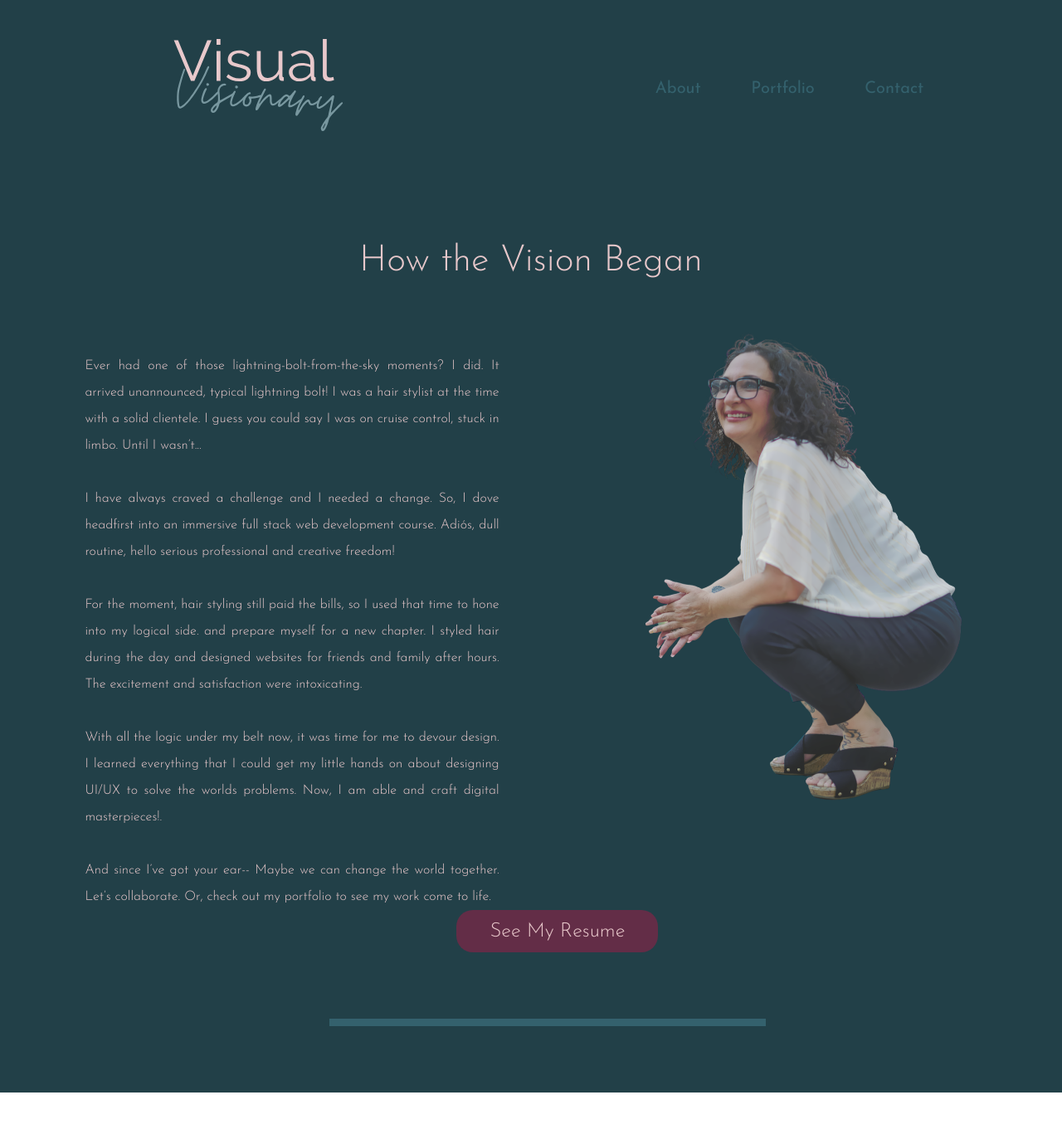
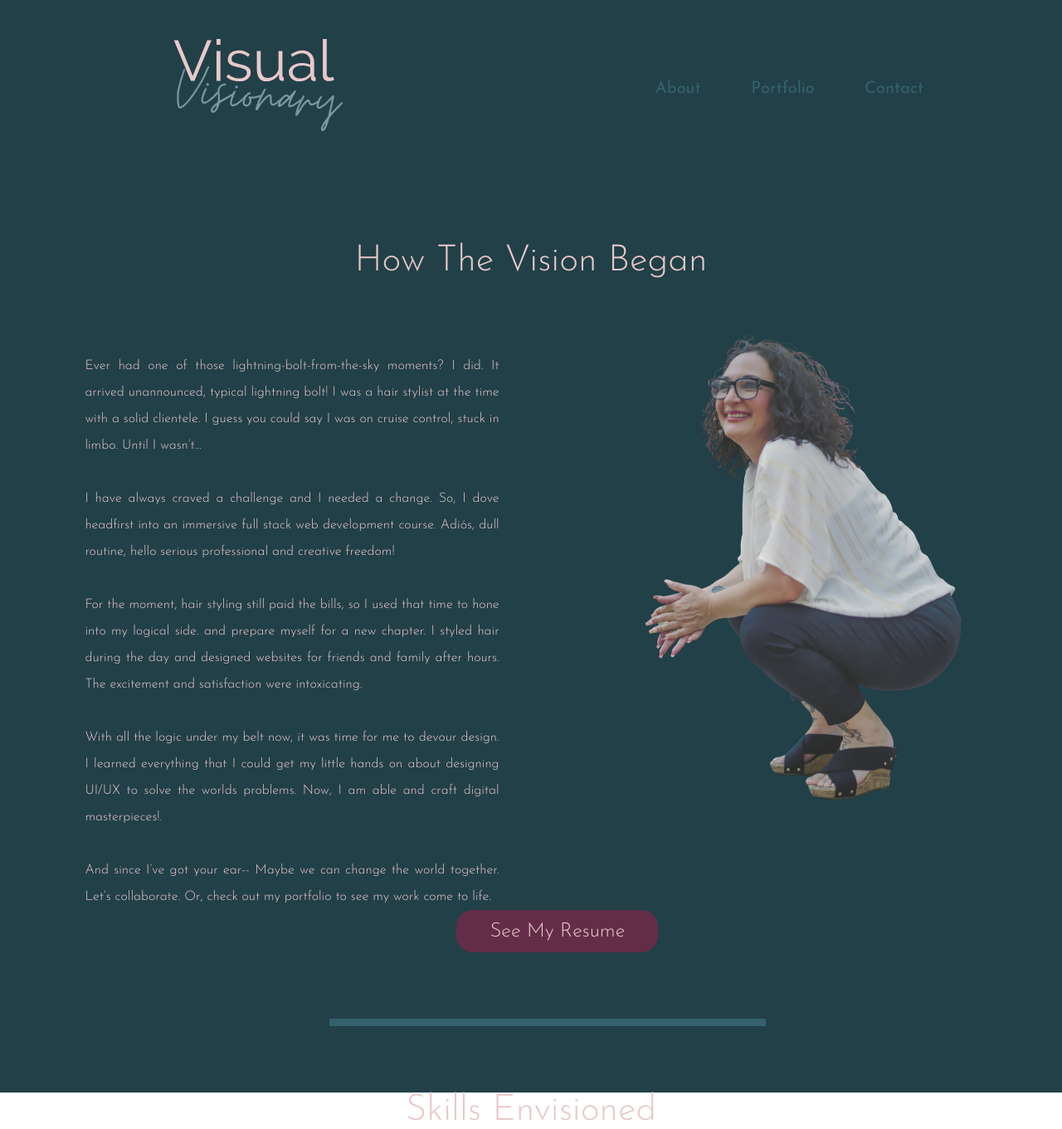
Before and after one commit to HeatherHerries/VisualVisionaryPortfolio, a React (Create React App) app: page /AboutPage in a window 1280 px wide. Shown: the whole page at 83% size. Before the commit the page ends 1317 px from the top, so only its background shows below. Built offline with nearby package versions, Linux system fonts and the light colour scheme.

Commit message:
Started Skills Envisioned section, created a reusable section header.

```diff
--- /dev/null
+++ b/src/Components/SectionHeader.js
@@ -0,0 +1,12 @@
+import React from 'react'
+import '../Styles/SectionHeader.css'
+
+function SectionHeader({text}) {
+  return (
+    <div className='section-header'>
+      <p>{text}</p>
+    </div>
+  )
+}
+
+export default SectionHeader
--- a/src/Pages/AboutPage.js
+++ b/src/Pages/AboutPage.js
@@ -3,7 +3,9 @@ import '../Styles/AboutPage.css'
 import VBImage from '../Assets/Images/vb-image.png'
 import Navbar from '../Components/Navbar'
 import Button from '../Components/Button'
+import SectionHeader from '../Components/SectionHeader'
 import SectionBreakLine from '../Components/SectionBreakLine'
+
 import { Link } from "react-router-dom"
 
 function AboutPage() {
@@ -13,7 +15,9 @@ function AboutPage() {
 
       <div className="vision-began-container">
         <div className="vb-header">
-          <p>How the Vision Began</p>
+            <SectionHeader
+            text="How The Vision Began"
+            />
         </div>
 
         <div className="vb-text-content">
@@ -43,9 +47,9 @@ function AboutPage() {
         </div>
 
         <div className="vb-button">
-        <Link style={{textDecoration: 'none'}}to="#"><Button
-        text="See My Resume"
-        /></Link>
+          <Link style={{textDecoration: 'none'}}to="#"><Button
+          text="See My Resume"
+          /></Link>
         </div>
 
         <div className="vb-section-break-line">
@@ -53,6 +57,14 @@ function AboutPage() {
         </div>
 
       </div>
+
+      <div className="skills-envisioned-container">
+      <div className="se-header">
+            <SectionHeader
+            text="Skills Envisioned"
+            />
+        </div>
+      </div>
     </div>
   )
 }
--- a/src/Styles/AboutPage.css
+++ b/src/Styles/AboutPage.css
@@ -7,11 +7,7 @@
 
 .vb-header {
   grid-column: 1 / 3;
-  text-align: center;
-  font-weight: 300;
-  font-size: 2.75rem;
   padding: 10vh 0 5vh 0;
-  color: #E8C8CB;
 }
 
 .vb-text-content {
--- /dev/null
+++ b/src/Styles/SectionHeader.css
@@ -0,0 +1,6 @@
+.section-header{
+  text-align: center;
+  font-weight: 300;
+  font-size: 2.75rem;
+  color: #E8C8CB;
+}
```
